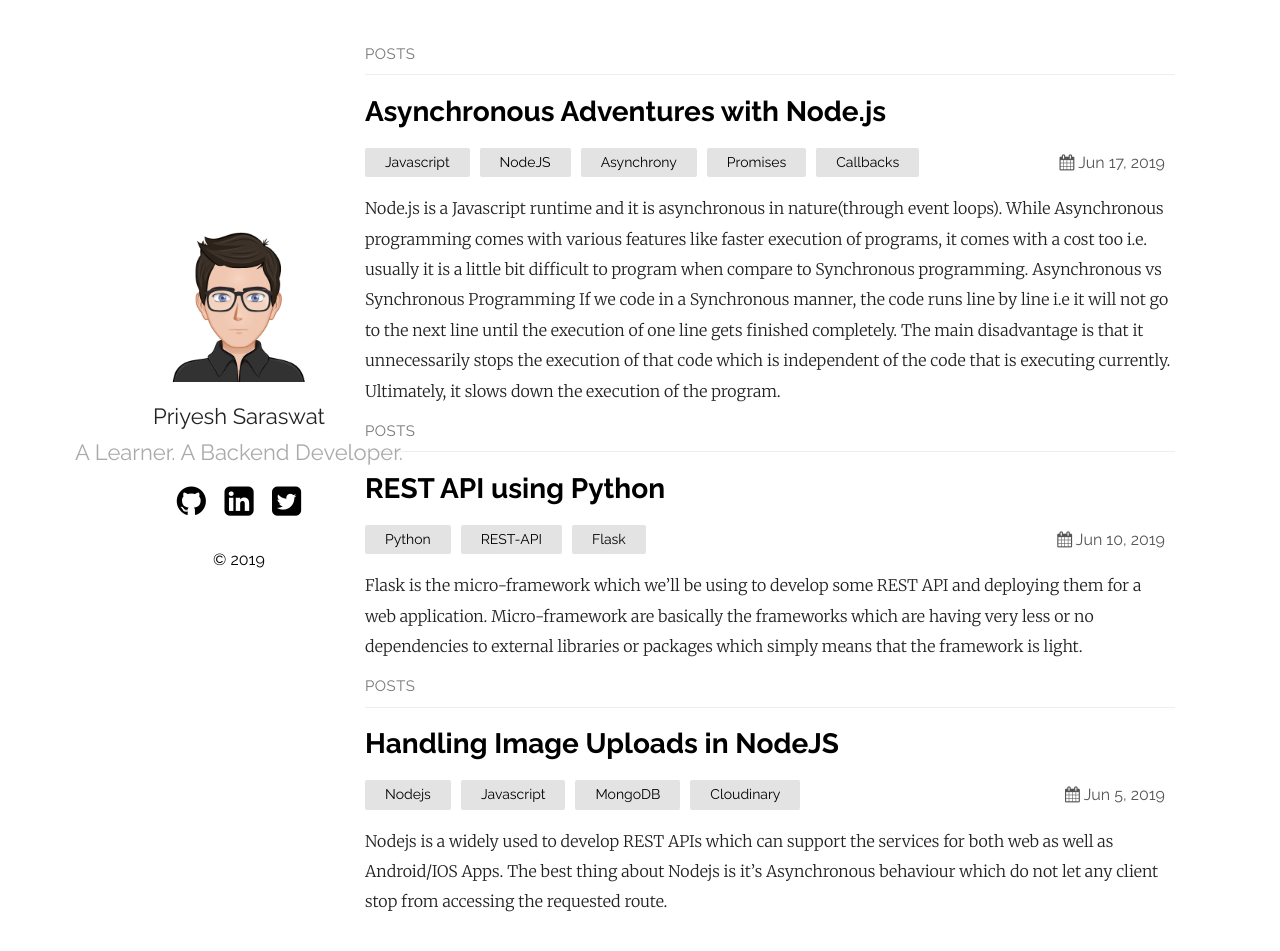
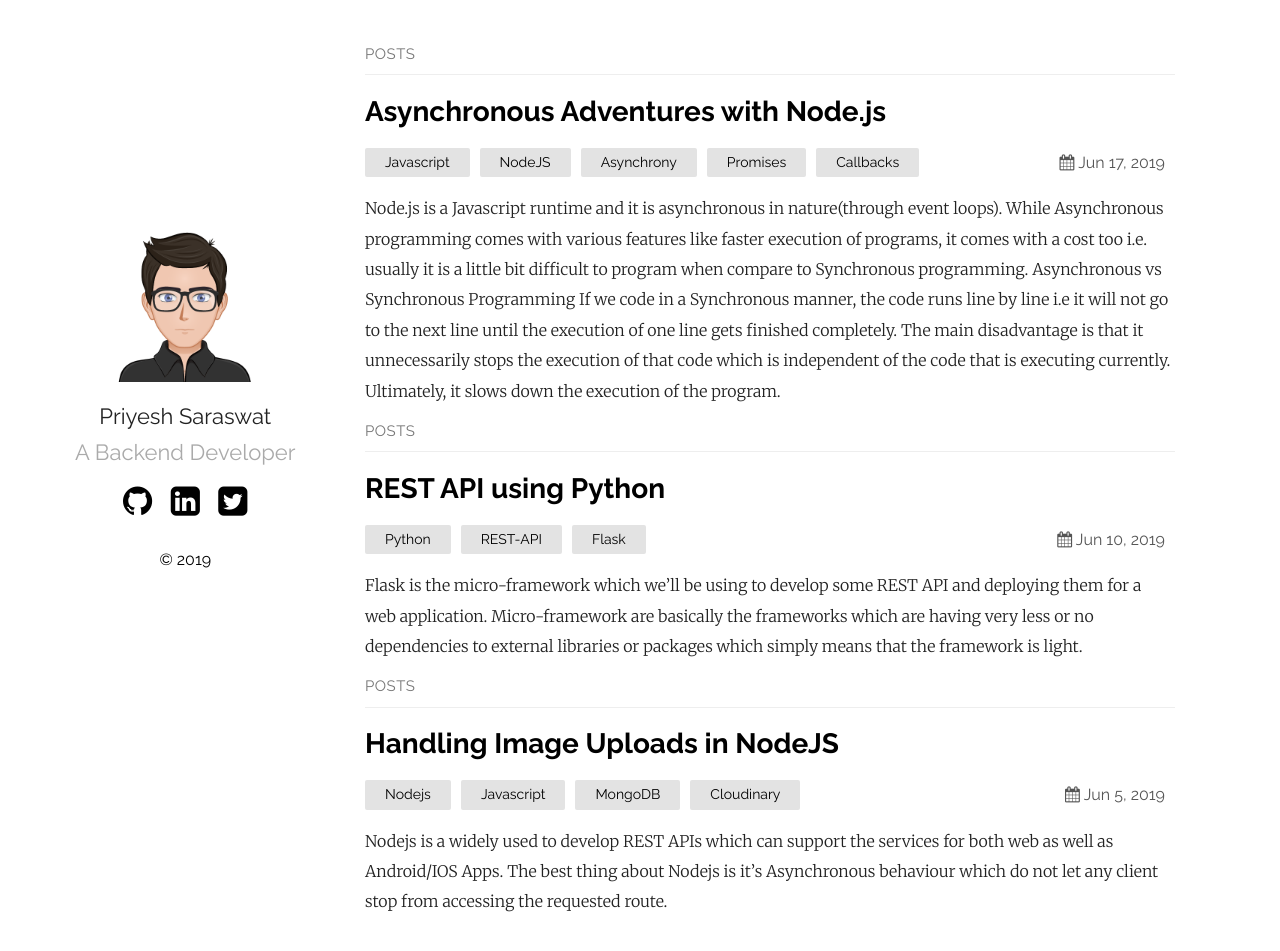
Before and after one commit to codejockey02/plainWhiteJekyll, a Jekyll site: the page built from index.md, in a window 1280 px wide and 962 px high. Shown: the top 951 px of the window. Built offline with Jekyll 4.4.1, drawn with Linux system fonts in a browser that asks for light colours.

```diff
--- a/_config.yml
+++ b/_config.yml
@@ -11,7 +11,7 @@
   sass_dir: _sass
 plainwhite:
   name: Priyesh Saraswat
-  tagline: A Learner. A Backend Developer.
+  tagline: A Backend Developer
   date_format: "%b %-d, %Y"
   sitemap: true # set to true to generate sitemap.xml content
 
```
Also changed, not shown: favicon.png.
